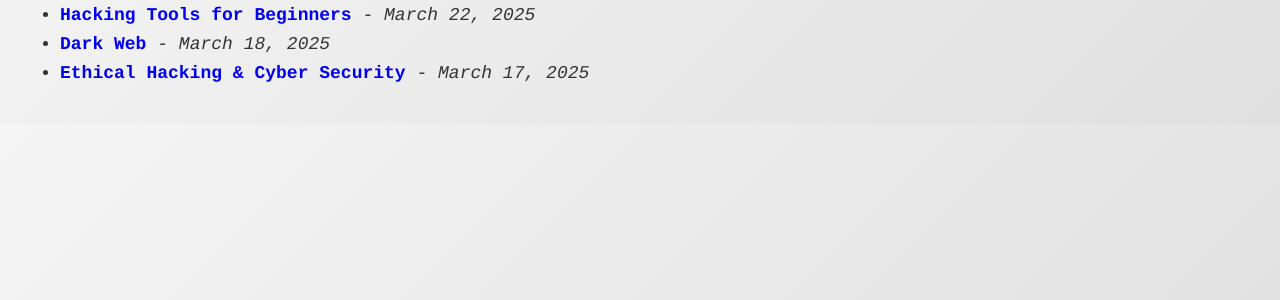
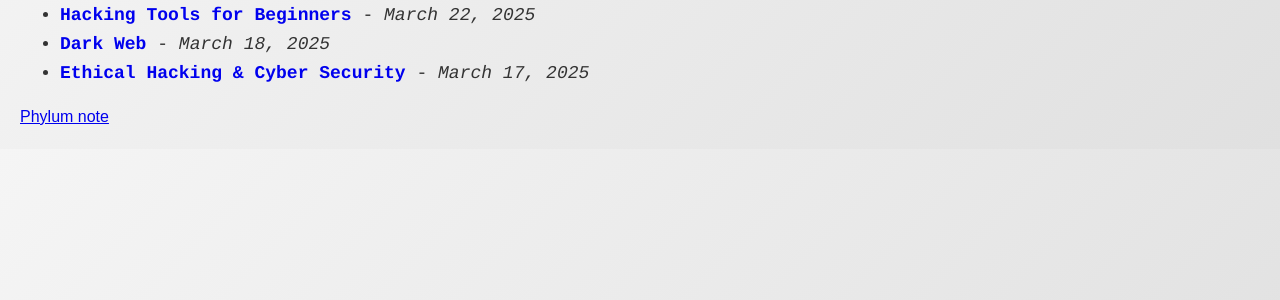
Before and after one commit to foysal1627/foysal1627.github.io, a Jekyll site: the page built from blog.html, in a window 1280 px wide. Shown: the part 201-501 px from the top of the page. Built offline with Jekyll 4.4.1, drawn with Linux system fonts in a browser that asks for light colours.

Commit message:
Update blog.html

```diff
--- a/blog.html
+++ b/blog.html
@@ -12,3 +12,4 @@ title: "All Blog Posts"
         </li>
     {% endfor %}
 </ul>
+<a align="left" href="https://foysal1627.github.io/assets/image/IMG_20251117_171345.jpg">Phylum note</a>
```
